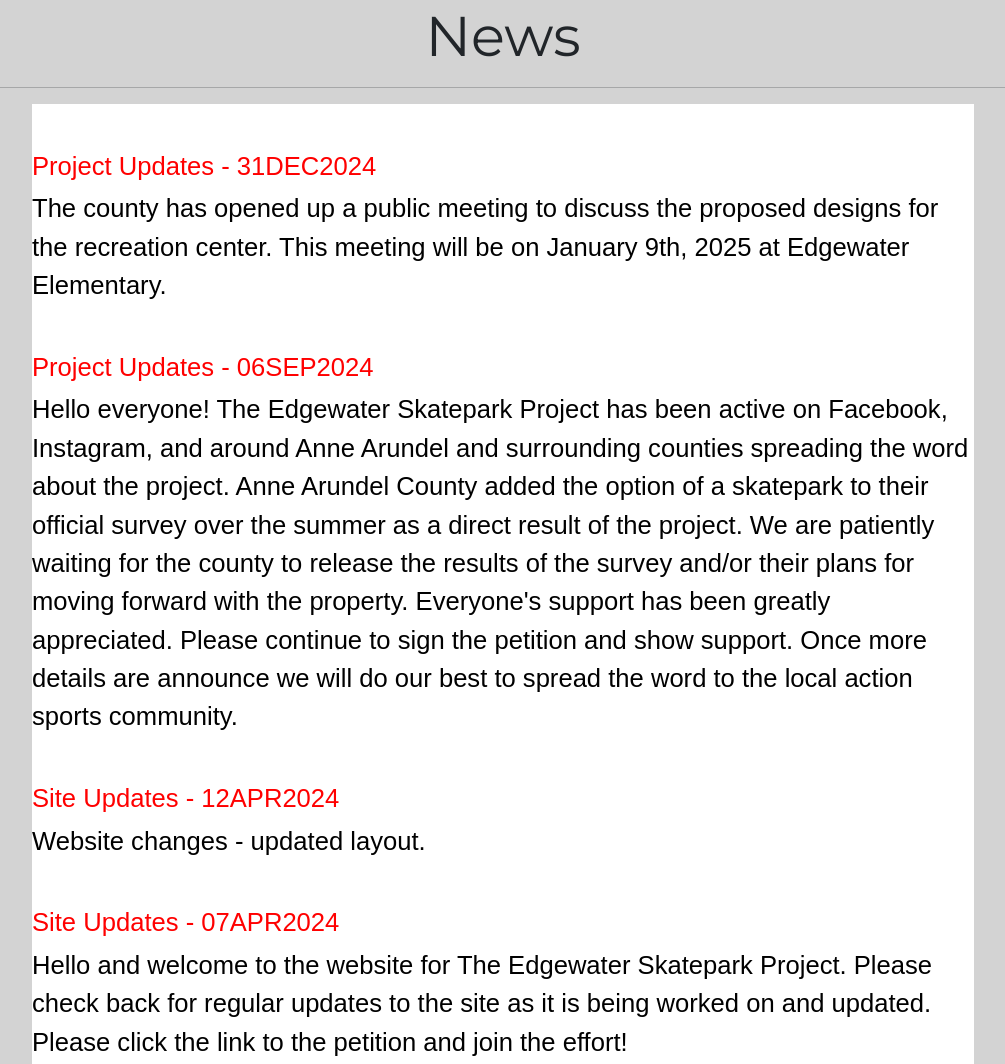
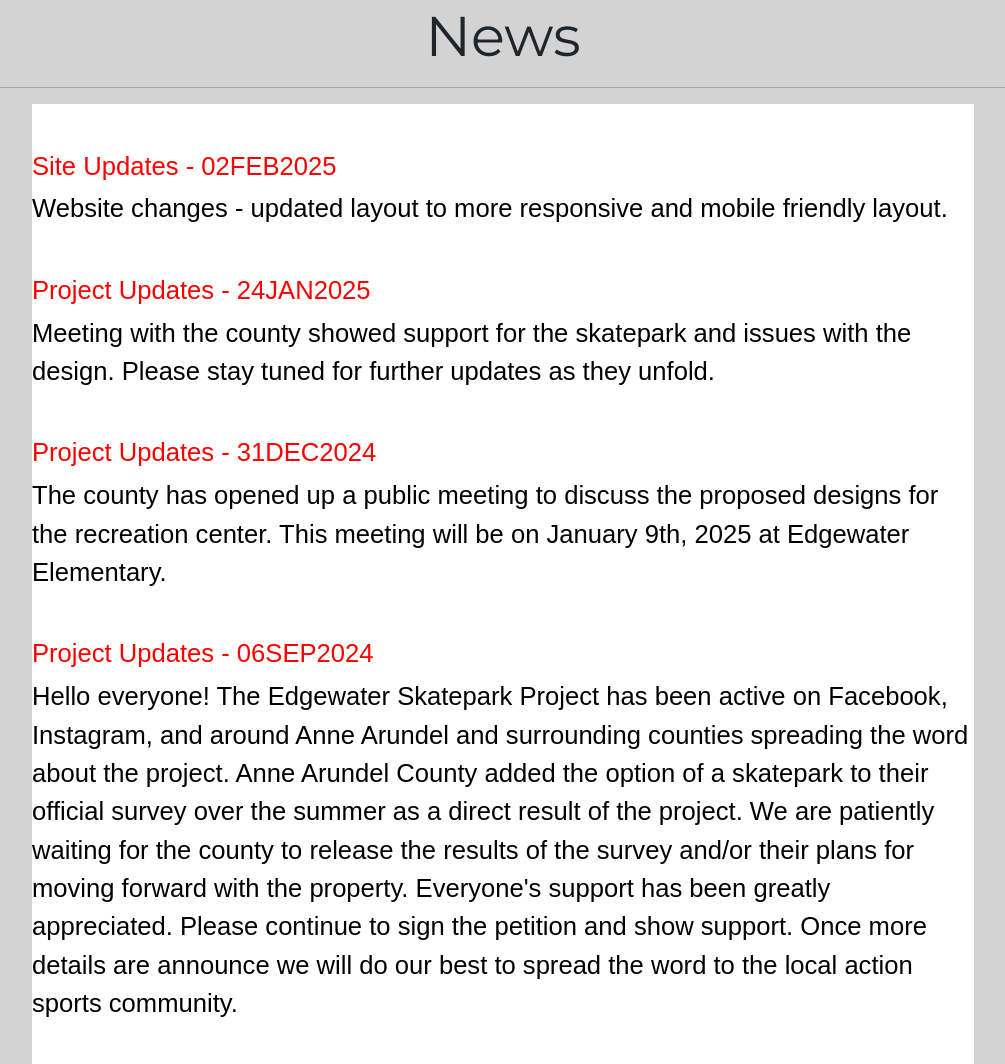
Before and after one commit to Broomband/edgewaterskatepark, a plain HTML site: page testindex.html in a window 1280 px wide. Shown: the part 1831-2895 px from the top of the page, without its empty margins (137-1142 px from the left). Drawn offline with nearby package versions, Linux system fonts and the light colour scheme.

Commit message:
Update testindex.html

```diff
--- a/testindex.html
+++ b/testindex.html
@@ -105,6 +105,12 @@
                 <TABLE WIDTH="75%" BORDER="0" CELLSPACING="0" CELLPADDING="0">
                     <TR>
                         <TD BGCOLOR="white">
+                            <B><h2 style="font-size:2vw;"><FONT FACE="Arial" color="red">Site Updates - 02FEB2025</h2></FONT></B>
+                            <p style="font-size:2vw;"><FONT FACE="Arial" color="black">Website changes - updated layout to more responsive and mobile friendly layout. </p></FONT>
+
+                            <B><h2 style="font-size:2vw;"><FONT FACE="Arial" color="red">Project Updates - 24JAN2025</h2></FONT></B>
+                            <p style="font-size:2vw;"><FONT FACE="Arial" color="black">Meeting with the county showed support for the skatepark and issues with the design. Please stay tuned for further updates as they unfold. </p></FONT>
+
                             <B><h2 style="font-size:2vw;"><FONT FACE="Arial" color="red">Project Updates - 31DEC2024</h2></FONT></B>
                             <p style="font-size:2vw;"><FONT FACE="Arial" color="black">The county has opened up a public meeting to discuss the proposed designs for the recreation center. This meeting will be on January 9th, 2025 at Edgewater Elementary.</p></FONT>
 
@@ -135,8 +141,10 @@
                 <TABLE WIDTH="75%" BORDER="0" CELLSPACING="0" CELLPADDING="0">
                     <TR>
                         <TD BGCOLOR="white">
+                            <center>
                             <B><h1 style="font-size:2vw;"><FONT FACE="Arial" color="Yellow">JANUARY:<P><img src="./img/AACOMeeting.png"></h1></FONT></B>
                             <p>
+                            </center>
                         </TD>
                     </TR>
                 </TABLE>
```
